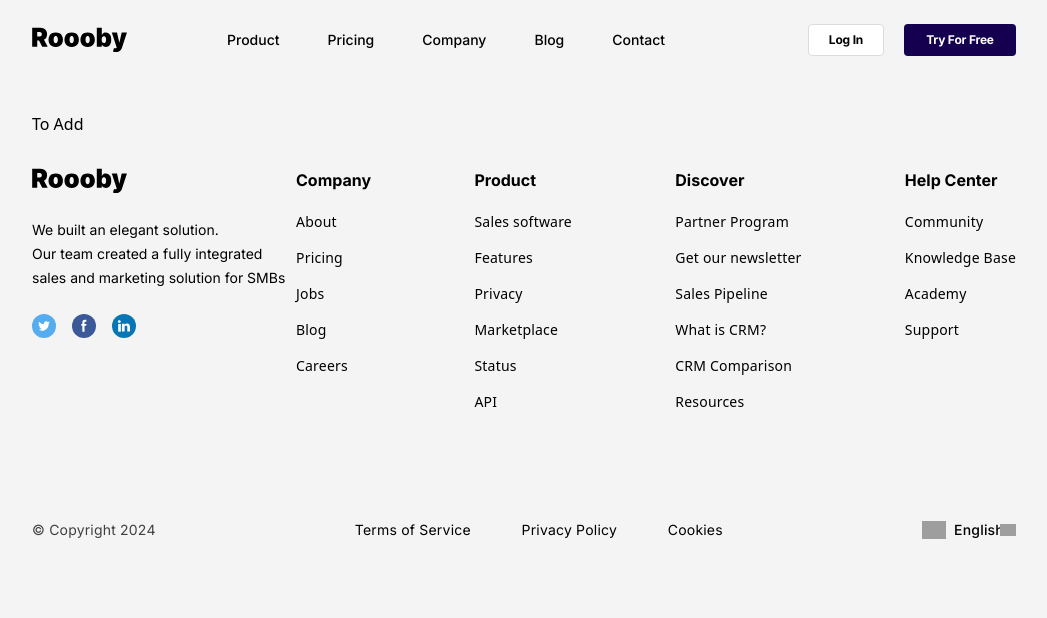
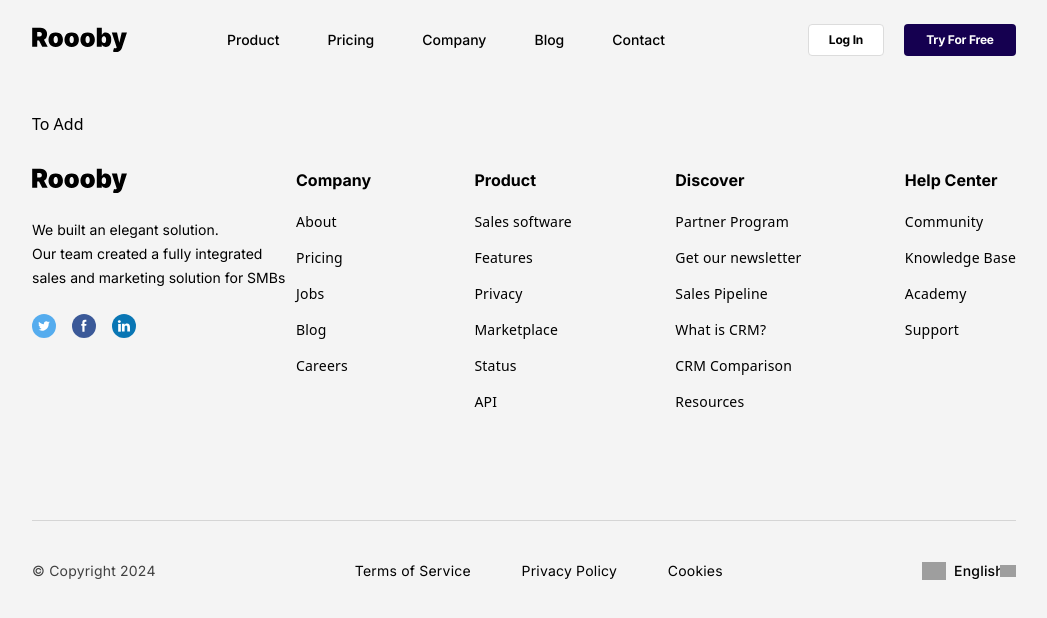
Before and after one commit to TerSimaN/zing7-task-roooby, a Next.js app: page / in a window 1280 px wide. Shown: the top 618 px of the page, without its empty margins (116-1163 px from the left). Built offline with nearby package versions, Linux system fonts and the light colour scheme; grey boxes are pictures that could not be loaded.

Commit message:
Refactored, added line element

```diff
--- a/src/components/layout/MainFooter.tsx
+++ b/src/components/layout/MainFooter.tsx
@@ -105,7 +105,8 @@ const MainFooter = () => {
                     ))}
                 </div>
             </div>
-            <div className="flex flex-row items-center justify-between mt-[6.25rem] mb-10">
+            <div className="border-t border-[#787878] opacity-25 mt-[6.25rem] w-full h-[1px]"></div>
+            <div className="flex flex-row items-center justify-between mt-10 mb-10">
                 <span className="font-inter font-normal text-[#404040] text-sm tracking-[0.2px]">© Copyright 2024</span>
                 <ul className="flex flex-row items-center justify-between font-inter font-normal text-sm tracking-[0.2px] w-[23rem]">
                     {links.map((link) => (
```
